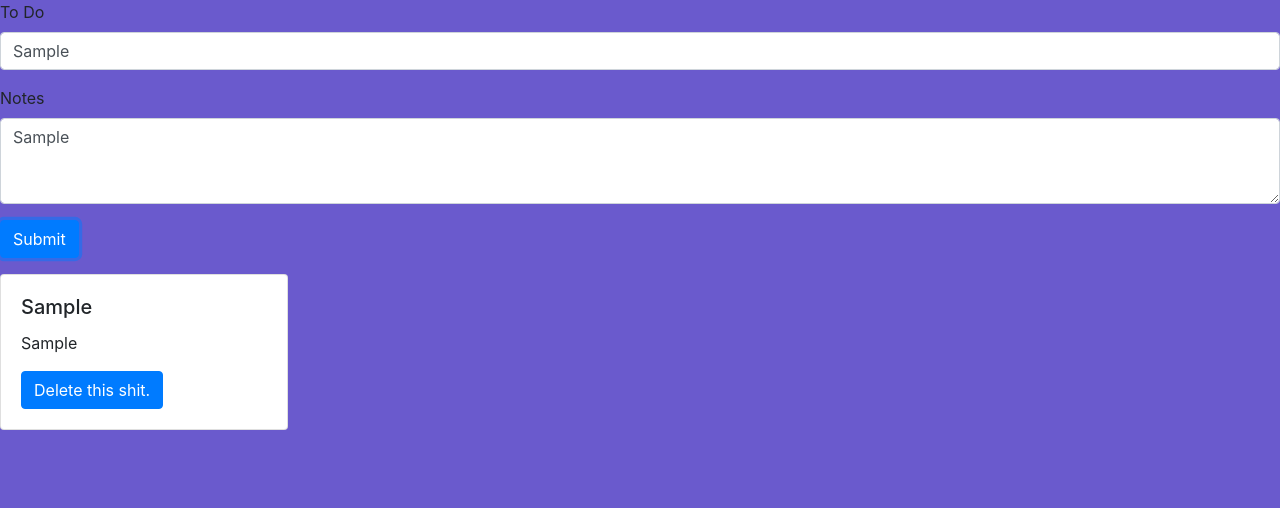
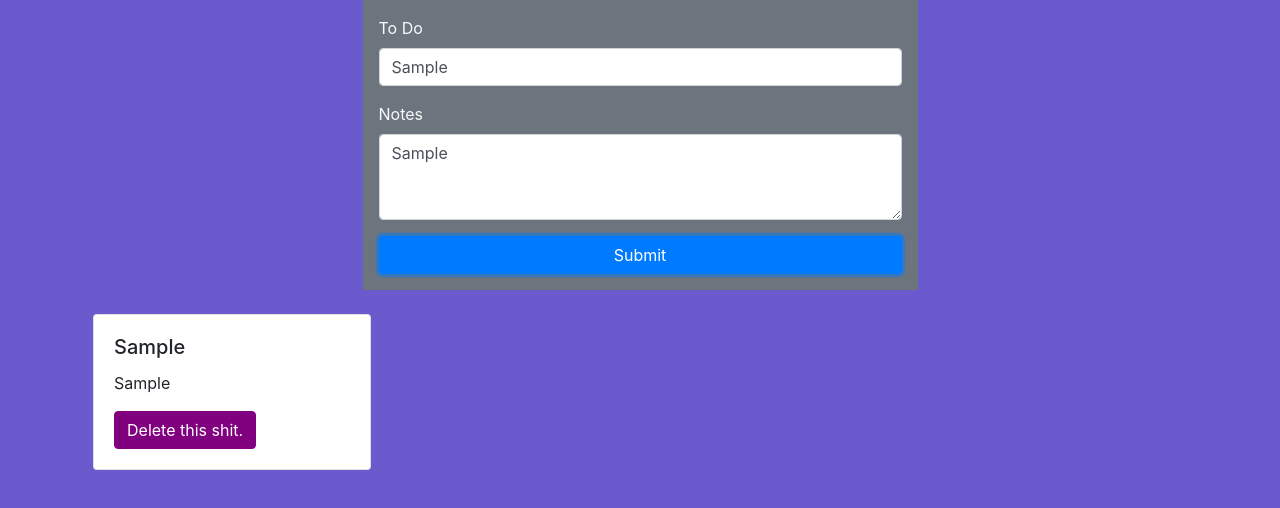
Before and after one commit to nss-evening-cohort-8/event-listeners, a plain HTML site: page index.html in a window 1280 px wide. Both pictures are taken after typing "Sample", "Sample" into the empty fields and a click on the button "Submit". Drawn offline with nearby package versions, Linux system fonts and the light colour scheme.

Commit message:
bootstrap stuff

```diff
--- a/index.html
+++ b/index.html
@@ -10,8 +10,9 @@
   <link rel="stylesheet" href="main.css">
 </head>
 
-<body>
-  <form>
+<body class="container">
+  <div class="d-flex justify-content-center">
+    <form class="text-light bg-secondary w-50 p-3">
       <div class="form-group">
         <label for="toDoInput">To Do</label>
         <input type="text" class="form-control" id="toDoInput" placeholder="I have to do...">
@@ -20,10 +21,11 @@
         <label for="notesInput">Notes</label>
         <textarea class="form-control" id="notesInput" rows="3"></textarea>
       </div>
-    <button type="submit" id="submitToDoButton" class="btn btn-primary">Submit</button>
+      <button type="submit" id="submitToDoButton" class="btn btn-primary w-100">Submit</button>
     </form>
+  </div>
 
-  <div id="toDoCards"></div>
+  <div id="toDoCards" class="d-flex flex-wrap"></div>
 
   <script src="https://code.jquery.com/jquery-3.3.1.slim.min.js" integrity="sha384-q8i/X+965DzO0rT7abK41JStQIAqVgRVzpbzo5smXKp4YfRvH+8abtTE1Pi6jizo"
     crossorigin="anonymous"></script>
--- a/main.css
+++ b/main.css
@@ -1,3 +1,8 @@
 body {
   background-color: slateblue;
 }
+
+.btn-danger {
+  background-color: purple;
+  border-color: purple;
+}
--- a/main.js
+++ b/main.js
@@ -20,16 +20,24 @@ const activateDeletes = () => {
   }
 }
 
+// document.querySelector("body").addEventListener("click", function(event) {
+//   if (event.target.classList.contains('deleteButton')) {
+//     const buttonIClicked = event.target;
+//       const cardToDelete = buttonIClicked.parentNode.parentNode;
+//       cardToDelete.remove();
+//   }
+// })
+
 const printToDom = (stringToPrint, whereToPrint) => {
   document.getElementById(whereToPrint).innerHTML += stringToPrint;
 }
 
 const buildNewToDoCard = (toDo, notes) => {
-  let domString = `<div class="card" style="width: 18rem;">
+  let domString = `<div class="card w-25 m-2 ">
   <div class="card-body">
     <h5 class="card-title">${toDo}</h5>
     <p class="card-text">${notes}</p>
-    <button href="#" class="btn btn-primary deleteButton" id=${counter}>Delete this shit.</button>
+    <button href="#" class="btn btn-danger deleteButton" id=${counter}>Delete this shit.</button>
   </div>
 </div>`;
   counter ++;
@@ -37,7 +45,13 @@ const buildNewToDoCard = (toDo, notes) => {
   activateDeletes();
 }
 
-submitToDoButtonElem.addEventListener("click", (e) => {
+// submitToDoButtonElem.addEventListener("click", (e) => {
+//   e.preventDefault();
+
+//   buildNewToDoCard(toDoInputElem.value, notesInputElem.value);
+// });
+
+document.getElementsByTagName('form')[0].addEventListener("submit", (e) => {
   e.preventDefault();
 
   buildNewToDoCard(toDoInputElem.value, notesInputElem.value);
```
Lines whose indentation alone changed are shown as unchanged.
